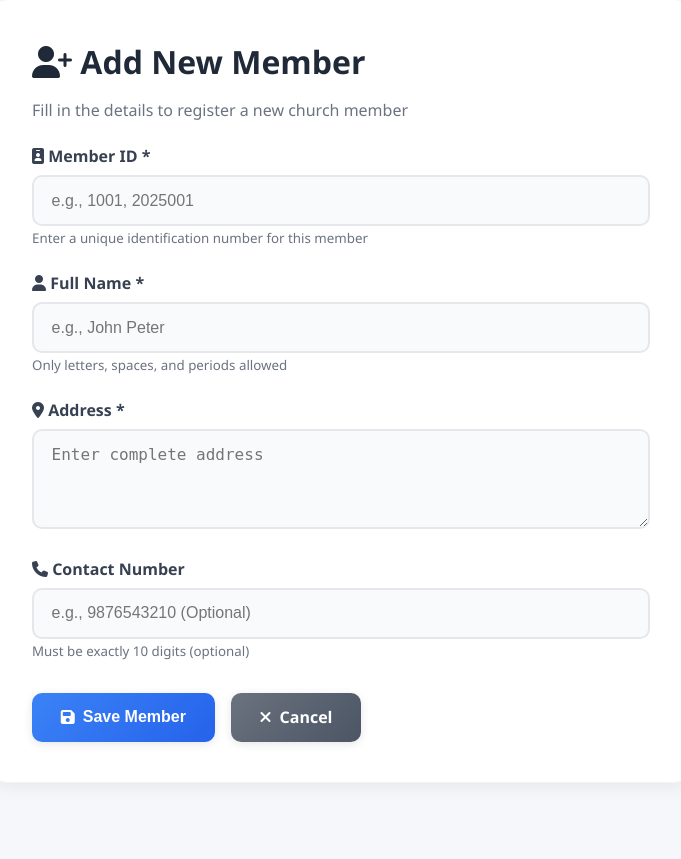
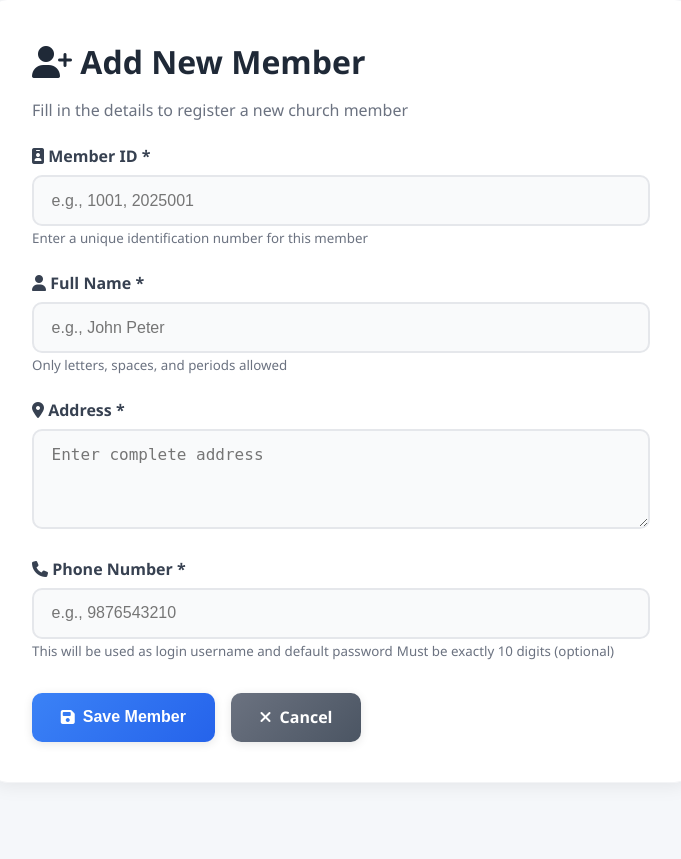
Before and after one commit to abenjoe/Church-Savings, a Flask app: page /add_member in a window 1280 px wide. Shown: the part 269-1128 px from the top of the page, without its empty margins (299-980 px from the left). Run offline with Flask 3, Linux system fonts and the light colour scheme; the visitor is signed in with stand-in values (Sample User, id 1); some libraries are stand-ins or nearby versions.

Commit message:
Update add_member.html

```diff
--- a/templates/add_member.html
+++ b/templates/add_member.html
@@ -67,8 +67,9 @@
                     </div>
 
                     <div class="form-group">
-                        <label class="form-label"><i class="fas fa-phone"></i> Contact Number</label>
-                        <input type="tel" name="contact" id="member_contact" class="form-control" placeholder="e.g., 9876543210 (Optional)">
+                        <label class="form-label"><i class="fas fa-phone"></i> Phone Number *</label>
+                        <input type="tel" name="contact" id="member_contact" class="form-control" placeholder="e.g., 9876543210" required>
+                        <small class="text-muted">This will be used as login username and default password</small>
                         <small class="text-muted">Must be exactly 10 digits (optional)</small>
                     </div>
 
@@ -103,7 +104,7 @@
                     }
 
                     // Validate contact if provided
-                    if (contact && contact.length > 0) {
+                    if (true) {
                         // Must be exactly 10 digits
                         if (!/^\d{10}$/.test(contact)) {
                             alert('❌ Invalid Phone Number!\n\nPhone number must be:\n✓ Exactly 10 digits\n✓ Only numbers (0-9)\n\nExample: 9842041235');
```
